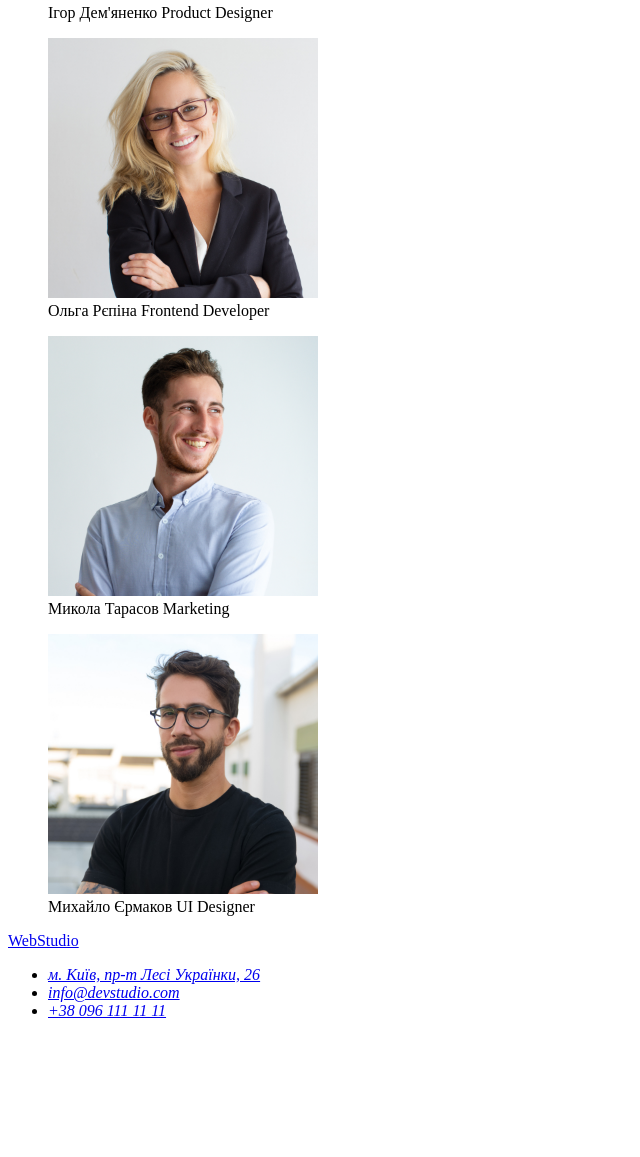
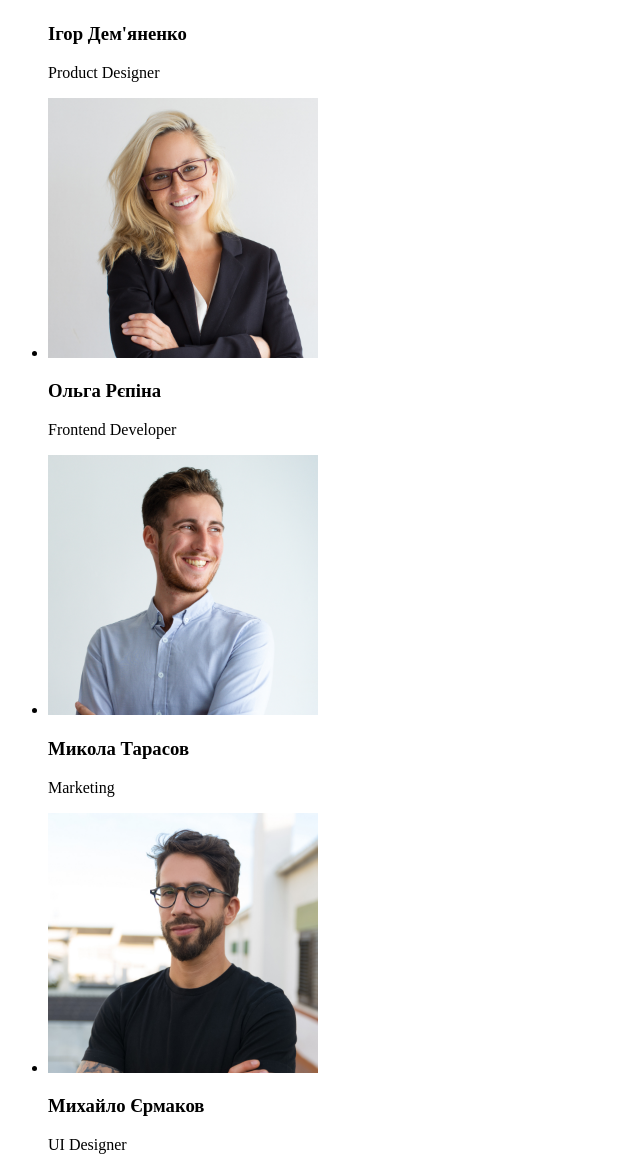
Before and after one commit to NVZ1994/goit-markup-hw-01, a plain HTML site: page index.html in a window 1280 px wide. Shown: the part 1863-3020 px from the top of the page, without its empty margins (0-640 px from the left). Before the commit the page ends 2899 px from the top, so only its background shows below. Drawn offline with Linux system fonts and the light colour scheme.

Commit message:
changed section "our team" from "figure" to "ul"

```diff
--- a/index.html
+++ b/index.html
@@ -60,22 +60,28 @@
         </section>
         <section>
             <h2>Наша команда</h2>
-            <figure>
-                <img src="./images/igor.jpg" alt="product designer photo" width="270">
-                <figcaption>Ігор Дем'яненко Product Designer</figcaption>
-            </figure>
-            <figure>
-                <img src="./images/olga.jpg" alt="frontend developer photo" width="270">
-                <figcaption>Ольга Рєпіна Frontend Developer</figcaption>
-            </figure>
-            <figure>
-                <img src="./images/mykola.jpg" alt="marketing manager photo" width="270">
-                <figcaption>Микола Тарасов Marketing</figcaption>
-            </figure>
-            <figure>
-                <img src="./images/mykhailo.jpg" alt="ui designer photo" width="270">
-                <figcaption>Михайло Єрмаков UI Designer</figcaption>
-            </figure>
+                <ul>
+                    <li>
+                        <img src="./images/igor.jpg" alt="product designer photo" width="270">
+                        <h3>Ігор Дем'яненко</h3>
+                        <p>Product Designer</p>
+                    </li>
+                    <li>
+                        <img src="./images/olga.jpg" alt="frontend developer photo" width="270">
+                        <h3>Ольга Рєпіна</h3>
+                        <p>Frontend Developer</p>
+                    </li>
+                    <li>
+                        <img src="./images/mykola.jpg" alt="marketing manager photo" width="270">
+                        <h3>Микола Тарасов</h3>
+                        <p>Marketing</p>
+                    </li>
+                    <li>
+                        <img src="./images/mykhailo.jpg" alt="ui designer photo" width="270">
+                        <h3>Михайло Єрмаков</h3>
+                        <p>UI Designer</p>
+                    </li>
+                </ul>
         </section>
     </main>
     <footer>
```
